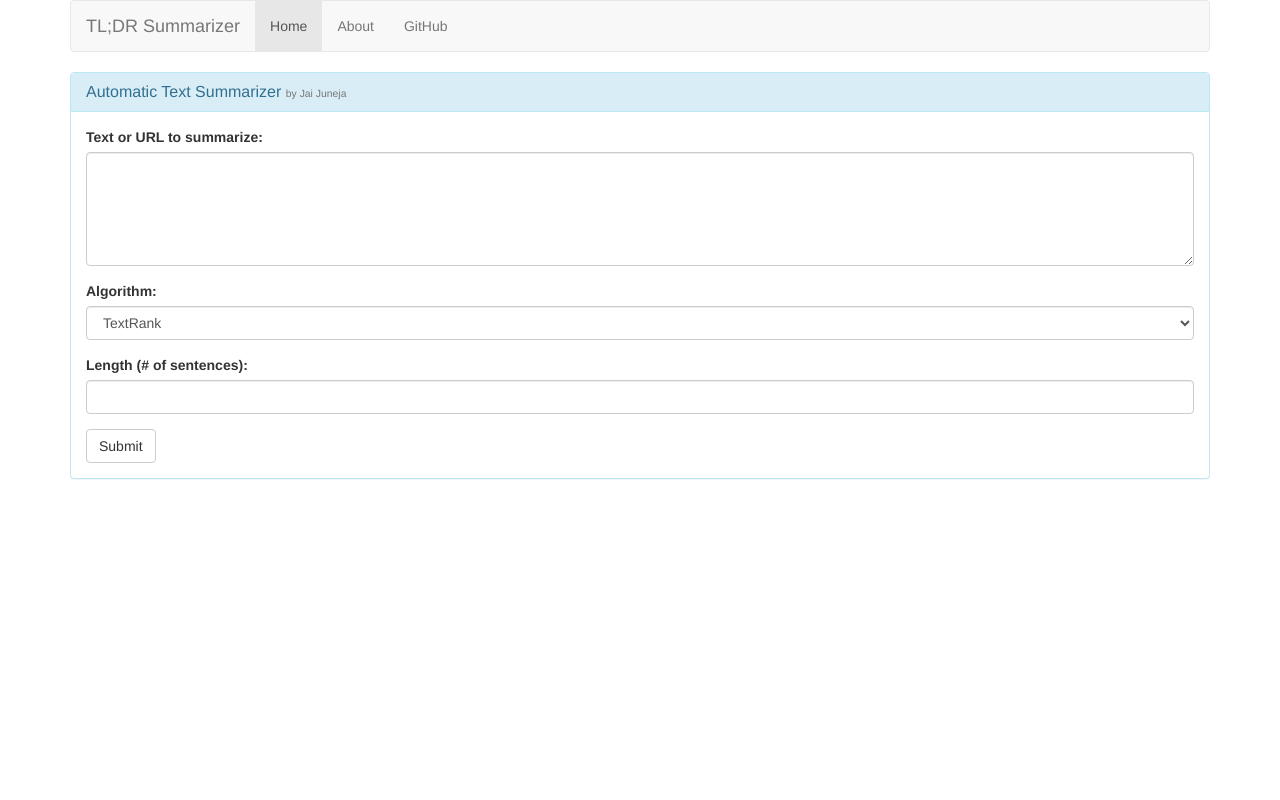
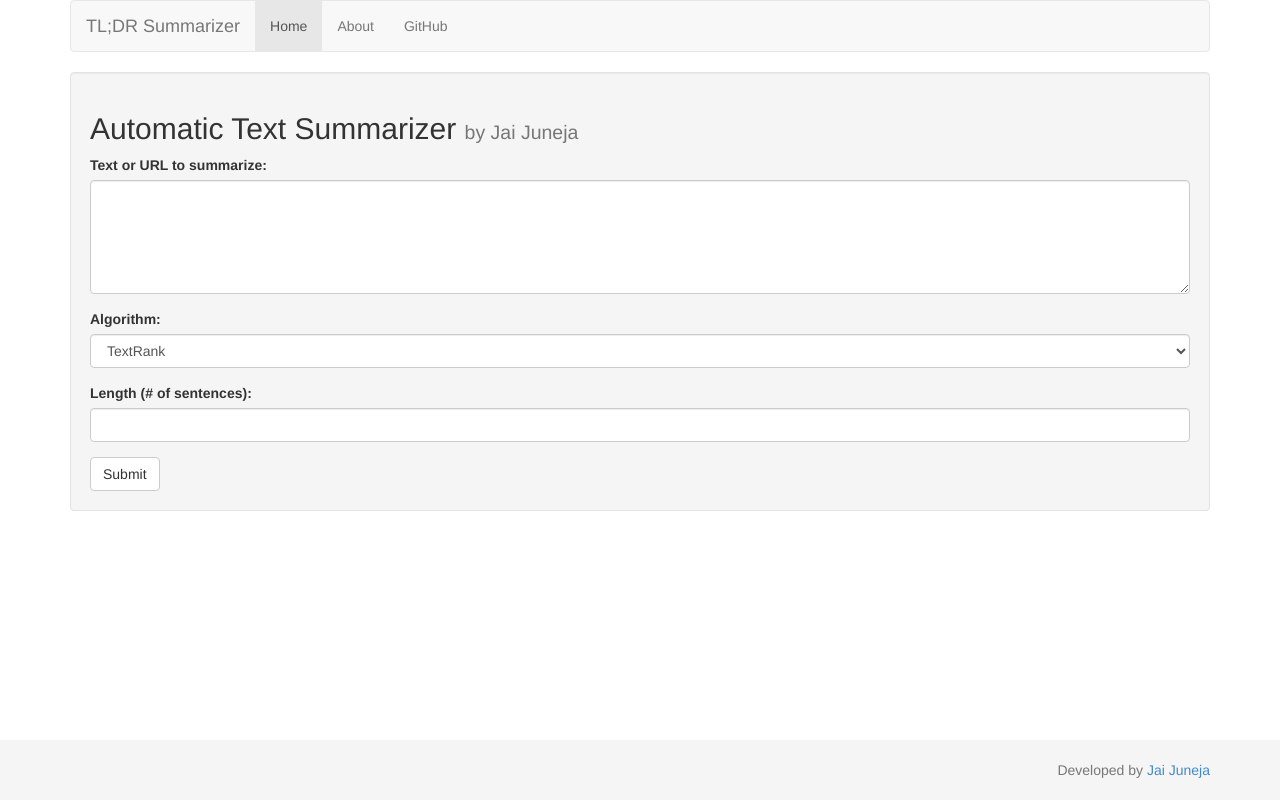
Before and after one commit to jaijuneja/summarizer-flask-app, a Flask app: page / in a window 1280 px wide. Run offline with Flask 2, Linux system fonts and the light colour scheme; some libraries are stand-ins or nearby versions.

Commit message:
changed front page container to well

```diff
--- a/templates/home.html
+++ b/templates/home.html
@@ -1,11 +1,8 @@
 {% extends "layout.html" %}
 {% set active_page = "home" %}
 {% block content %}
-    <div class="panel panel-info">
-        <div class="panel-heading">
-            <h1 class="panel-title">Automatic Text Summarizer <small>by Jai Juneja</small></h1>
-        </div>
-        <div class="panel-body">
+    <div class="well">
+        <h2>Automatic Text Summarizer <small>by Jai Juneja</small></h2>
         {% if error %}
             <div class="alert alert-danger" role="alert">{{ error }}</div>
         {% endif %}
@@ -31,7 +28,6 @@
             <button class="btn btn-default" type=submit value=Summarize>Submit</button>
         </form>
     </div>
-    </div>
 
     {% if summary %}
         <div class="well">
--- a/templates/layout.html
+++ b/templates/layout.html
@@ -45,11 +45,11 @@
         {% block content %}{% endblock %}
     </div>
 
-{#    <footer class="footer">#}
-{#      <div class="container">#}
-{#        <p class="text-muted">Developed by <a href="http://www.jaijuneja.com">Jai Juneja</a></p>#}
-{#      </div>#}
-{#    </footer>#}
+    <footer class="footer">
+      <div class="container">
+        <p class="text-muted">Developed by <a href="http://www.jaijuneja.com">Jai Juneja</a></p>
+      </div>
+    </footer>
 
     <script src="https://ajax.googleapis.com/ajax/libs/jquery/1.11.2/jquery.min.js"></script>
     <script type="text/javascript" src="{{ url_for('static', filename='js/bootstrap.min.js') }}" ></script>
```
Lines whose indentation alone changed are shown as unchanged.
